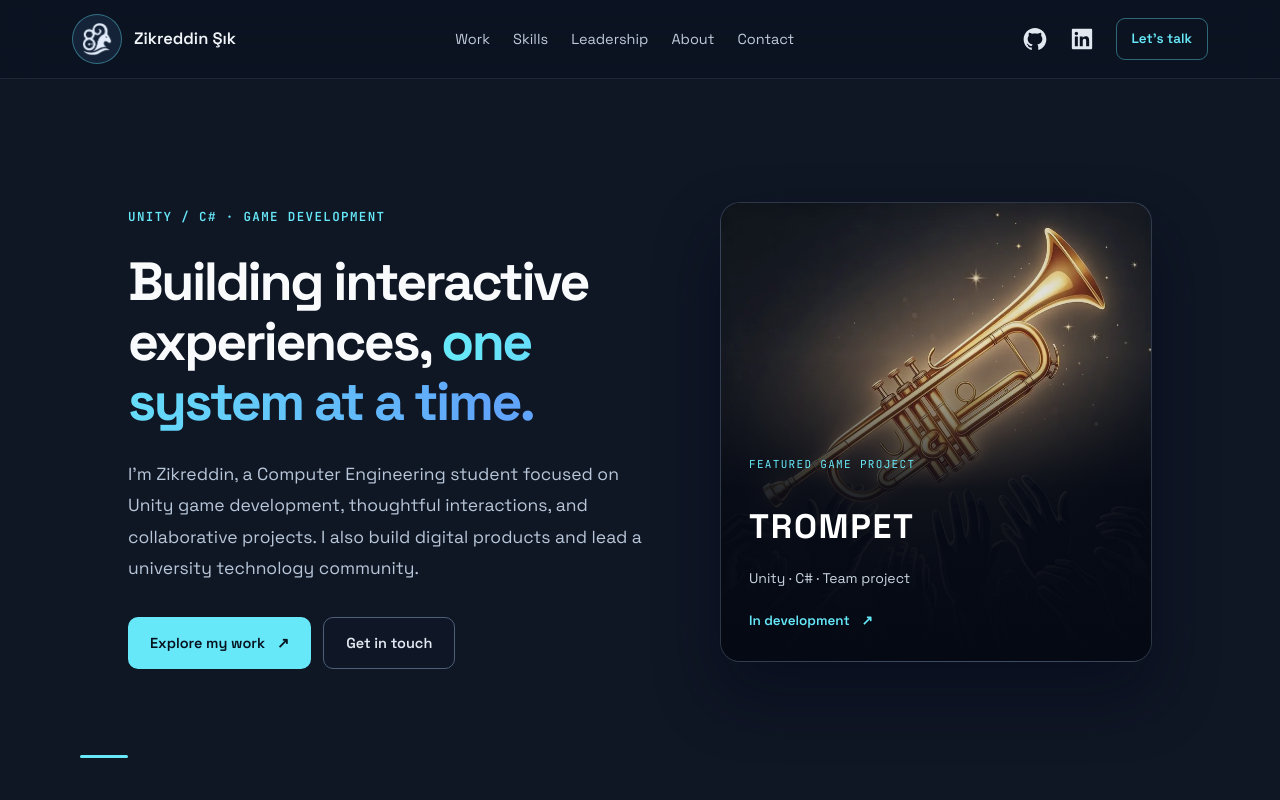
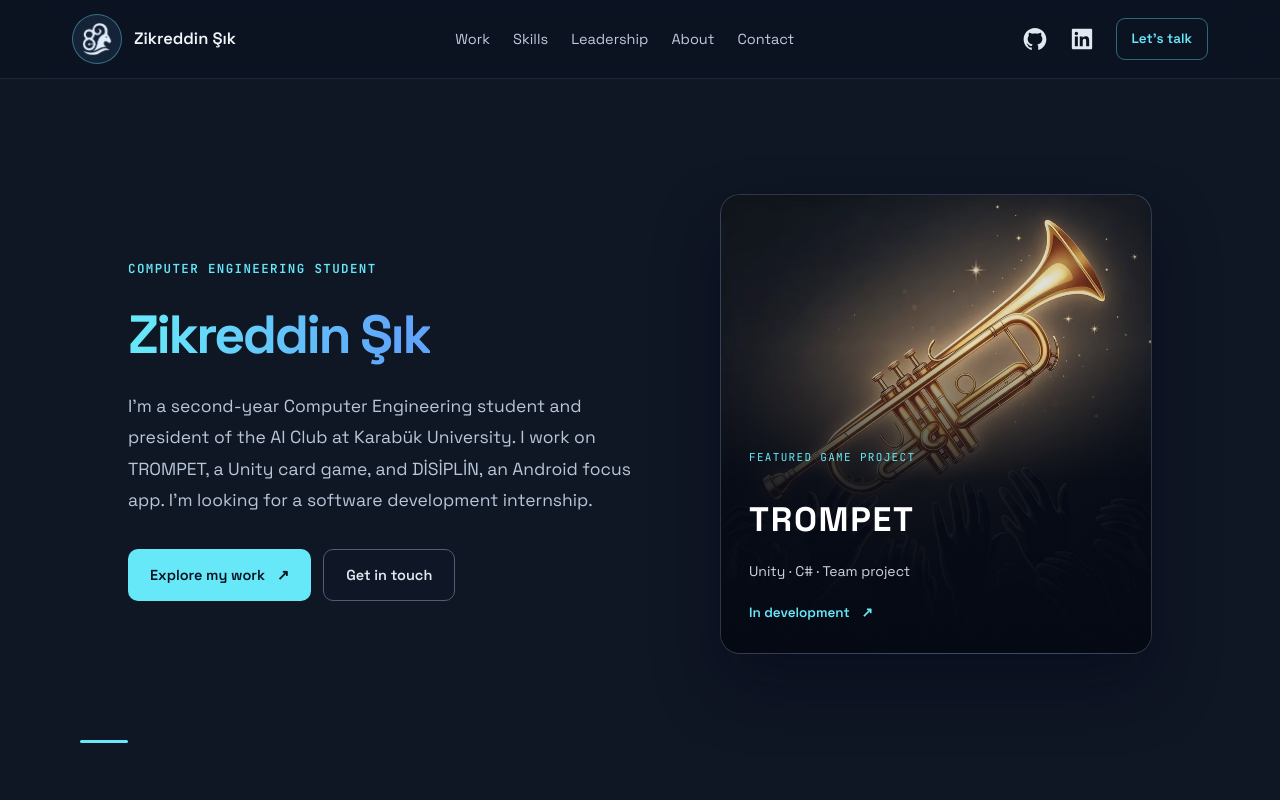
Before and after one commit to szikreddin5-maker/portfolio-ziko, a Next.js app: page / in a window 1280 px wide. Shown: the top 800 px of the page. Built offline with nearby package versions, Linux system fonts and the light colour scheme.

Commit message:
content: clarify internship focus and project contributions

```diff
--- a/src/components/CaseStudy/ProjectStory.js
+++ b/src/components/CaseStudy/ProjectStory.js
@@ -144,6 +144,12 @@ const ProjectStory = ({ project }) => (
             <h2>Challenges & lessons</h2>
             <ul>{project.challenges.map(item => <li key={item}>{item}</li>)}</ul>
           </Section>
+          {project.example && (
+            <Section>
+              <h2>{project.example.title}</h2>
+              <p>{project.example.description}</p>
+            </Section>
+          )}
           {project.lab && (
             <Section>
               <h2>Technical design note</h2>
--- a/src/components/Hero/Hero.js
+++ b/src/components/Hero/Hero.js
@@ -9,14 +9,14 @@ const Hero = () => (
   <HeroWrap id="top" aria-labelledby="hero-title">
     <HeroGrid>
       <LeftSection>
-        <Badge>UNITY / C# · GAME DEVELOPMENT</Badge>
+        <Badge>COMPUTER ENGINEERING STUDENT</Badge>
         <Title id="hero-title">
-          Building interactive experiences, <NameAccent>one system at a time.</NameAccent>
+          <NameAccent>Zikreddin Şık</NameAccent>
         </Title>
         <Lead>
-          I'm Zikreddin, a Computer Engineering student focused on Unity game
-          development, thoughtful interactions, and collaborative projects.
-          I also build digital products and lead a university technology community.
+          I'm a second-year Computer Engineering student and president of the AI Club at Karabük University.
+          I work on TROMPET, a Unity card game, and DİSİPLİN, an Android focus app.
+          I'm looking for a software development internship.
         </Lead>
         <ButtonRow>
           <PrimaryButton href="#projects">Explore my work <span aria-hidden="true">↗</span></PrimaryButton>
@@ -24,7 +24,7 @@ const Hero = () => (
         </ButtonRow>
       </LeftSection>
       <RightSection>
-        <PreviewLink href="#projects" aria-label="Explore TROMPET, an in-development card game">
+        <PreviewLink href="/projects/trompet" aria-label="Explore TROMPET, an in-development card game">
           <PreviewImage src="/images/trompet.webp" alt="TROMPET strategic card game project artwork" />
           <PreviewContent>
             <PreviewEyebrow>FEATURED GAME PROJECT</PreviewEyebrow>
--- a/src/constants/constants.js
+++ b/src/constants/constants.js
@@ -4,11 +4,11 @@ export const projects = [
     id: 'trompet',
     title: 'TROMPET',
     intro: 'Tabletop strategy card game · Team project',
-    description: 'A strategic card game developed with Unity. My current work focuses on the 3D tabletop scene, player and character placement, camera framing, and the visual presentation of card areas.',
+    description: 'A four-player card game with a 3D Unity tabletop. I contributed test scenarios for card order and attacks, and helped define how we will verify the playable demo.',
     image: '/images/trompet.webp',
     imagePosition: 'center 40%',
-    tags: ['Unity', 'C# ecosystem', '3D Scene Design', 'Teamwork'],
-    role: 'Unity scene & visual presentation',
+    tags: ['Unity', 'C#', 'Automated testing'],
+    role: 'Rule tests & demo acceptance criteria',
     stage: 'In development',
     caseStudy: '/projects/trompet',
     actions: [{ label: 'View project story', type: 'primary', href: '/projects/trompet' }],
@@ -17,10 +17,10 @@ export const projects = [
     id: 'disiplin',
     title: 'DİSİPLİN',
     intro: 'Android focus & productivity application',
-    description: 'A mobile product exploring focus, routines and community coordination. Its Android technology stack includes Kotlin, local persistence, Firebase and AI integration.',
+    description: 'An Android app for setting aside time to focus and tracking routines. I contributed to Google Play test release preparation.',
     image: '/images/disiplin.png',
     tags: ['Kotlin', 'Android', 'Room', 'Firebase'],
-    role: 'Product development & collaboration',
+    role: 'Android release preparation',
     stage: 'Closed testing',
     caseStudy: '/projects/disiplin',
     actions: [
--- a/src/pages/index.js
+++ b/src/pages/index.js
@@ -12,11 +12,11 @@ import { Layout } from '../layout/Layout';
 const Home = () => (
   <Layout>
     <Head>
-      <title>Zikreddin Şık | Unity & C# Game Developer</title>
-      <meta name="description" content="Game development, selected projects, product experience and community leadership. Explore the work of Zikreddin Şık." />
+      <title>Zikreddin Şık | Software Development Portfolio</title>
+      <meta name="description" content="Computer Engineering student at Karabük University. Explore my Unity and Android projects and university club leadership." />
       <meta property="og:type" content="website" />
-      <meta property="og:title" content="Zikreddin Şık | Unity & C# Game Developer" />
-      <meta property="og:description" content="Explore game development, Unity projects and collaborative product work by Zikreddin Şık." />
+      <meta property="og:title" content="Zikreddin Şık | Software Development Portfolio" />
+      <meta property="og:description" content="Explore Unity and Android projects by Zikreddin Şık, a Computer Engineering student at Karabük University." />
       <link rel="canonical" href="https://portfolio-ziko-00.vercel.app/" />
       <meta property="og:url" content="https://portfolio-ziko-00.vercel.app/" />
       <meta name="robots" content="index, follow" />
@@ -27,7 +27,7 @@ const Home = () => (
           '@type': 'Person',
           name: 'Zikreddin Şık',
           url: 'https://portfolio-ziko-00.vercel.app/',
-          description: 'Computer Engineering student focused on Unity and C# game development.',
+          description: 'Computer Engineering student working on Unity and Android projects.',
           sameAs: [
             'https://github.com/szikreddin5-maker',
             'https://www.linkedin.com/in/zikreddin%C5%9F%C4%B1k/',
```
Also changed, not shown: src/pages/projects/disiplin.js (+9 -7 lines), src/pages/projects/trompet.js (+9 -12 lines), 1 other file (tests, documents, lock files or other folders).
